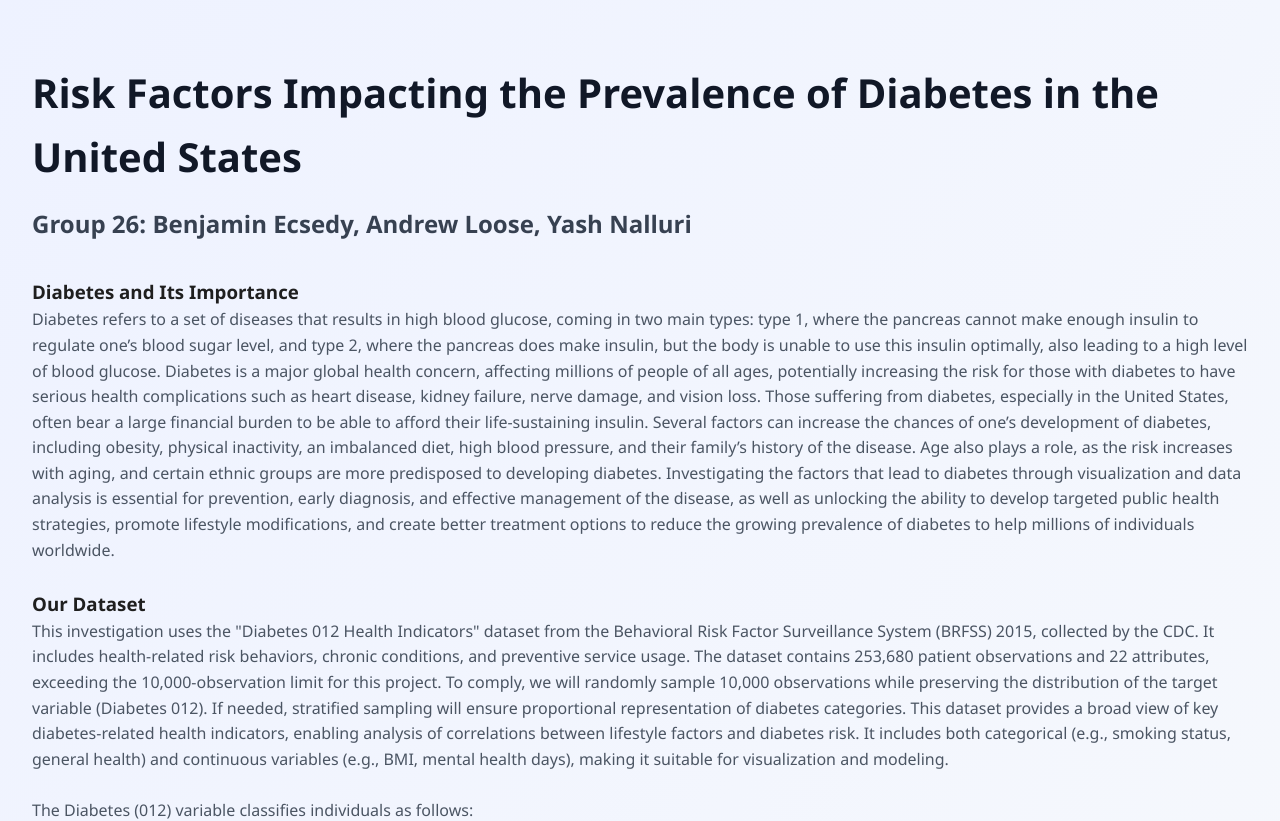
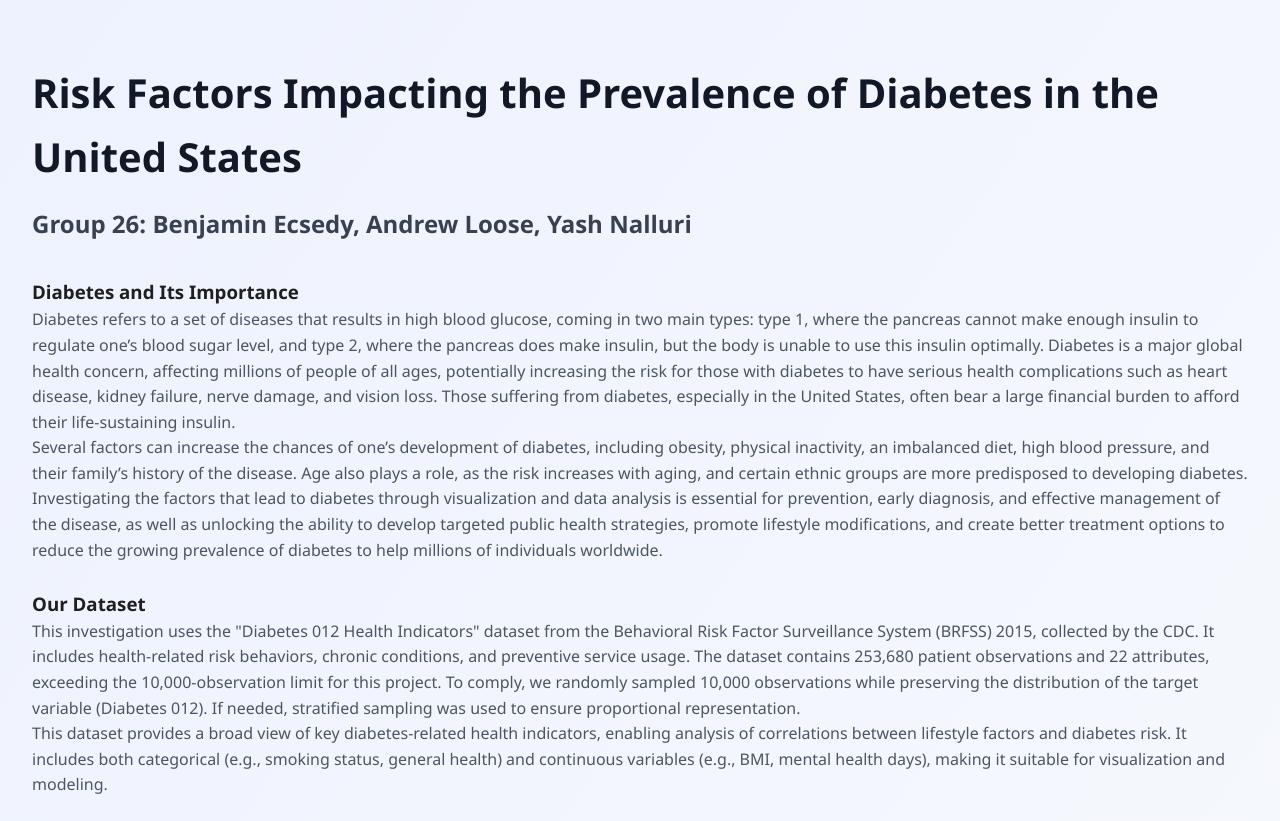
Before and after one commit to yashnalluri7/ds4200_final, a plain HTML site: page index.html in a window 1280 px wide. Shown: the part 73-894 px from the top of the page. Drawn offline with Linux system fonts and the light colour scheme; a script that the page names is missing.

Commit message:
Update index.html

```diff
--- a/index.html
+++ b/index.html
@@ -1,10 +1,10 @@
 <!DOCTYPE html>
 <html lang="en">
 <head>
-    <meta charset="UTF-8">
-    <meta name="viewport" content="width=device-width, initial-scale=1.0">
+    <meta charset="UTF-8" />
+    <meta name="viewport" content="width=device-width, initial-scale=1.0" />
     <title>DS4200 Group 26 Project</title>
-    <link rel="stylesheet" href="styles.css">
+    <link rel="stylesheet" href="styles.css" />
 </head>
 <body>
     <nav class="navbar">
@@ -26,7 +26,7 @@
                     <a href="controllables.html" class="navbar__links">Controllable Factors</a>
                 </li>
                 <li class="navbar__item">
-                    <a href="analysis.html" class="navbar__links"> Overall Analysis</a>
+                    <a href="analysis.html" class="navbar__links">Overall Analysis</a>
                 </li>
                 <li class="navbar__btn">
                     <a href="predictor.html" class="button">Test Our Prediction!</a>
@@ -36,111 +36,74 @@
     </nav>
 
     <!-- Hero Section -->
-    <div class="main">
+    <section class="main">
         <div class="main__container">
             <div class="main__content">
-                <h1>
-                    Risk Factors Impacting the Prevalence of Diabetes in the United States
-                </h1>
+                <h1>Risk Factors Impacting the Prevalence of Diabetes in the United States</h1>
                 <h2>Group 26: Benjamin Ecsedy, Andrew Loose, Yash Nalluri</h2>
-                <br>
+                <br />
 
                 <h3>Diabetes and Its Importance</h3>
                 <p>
-                    Diabetes refers to a set of diseases that results in high
-                    blood glucose, coming in two main types: type 1, where the
-                    pancreas cannot make enough insulin to regulate one’s blood
-                    sugar level, and type 2, where the pancreas does make insulin,
-                    but the body is unable to use this insulin optimally, also
-                    leading to a high level of blood glucose. Diabetes is a major
-                    global health concern, affecting millions of people of all
-                    ages, potentially increasing the risk for those with diabetes
-                    to have serious health complications such as heart disease,
-                    kidney failure, nerve damage, and vision loss. Those
-                    suffering from diabetes, especially in the United States,
-                    often bear a large financial burden to be able to afford
-                    their life-sustaining insulin. Several factors can increase
-                    the chances of one’s development of diabetes, including
-                    obesity, physical inactivity, an imbalanced diet, high
-                    blood pressure, and their family’s history of the disease.
-                    Age also plays a role, as the risk increases with aging,
-                    and certain ethnic groups are more predisposed to
-                    developing diabetes. Investigating the factors that lead to
-                    diabetes through visualization and data analysis is
-                    essential for prevention, early diagnosis, and effective
-                    management of the disease, as well as unlocking the ability
-                    to develop targeted public health strategies, promote
-                    lifestyle modifications, and create better treatment
-                    options to reduce the growing prevalence of diabetes to
-                    help millions of individuals worldwide.
+                    Diabetes refers to a set of diseases that results in high blood glucose, coming in two main types: type 1, where the pancreas cannot make enough insulin to regulate one’s blood sugar level, and type 2, where the pancreas does make insulin, but the body is unable to use this insulin optimally. Diabetes is a major global health concern, affecting millions of people of all ages, potentially increasing the risk for those with diabetes to have serious health complications such as heart disease, kidney failure, nerve damage, and vision loss. Those suffering from diabetes, especially in the United States, often bear a large financial burden to afford their life-sustaining insulin.
                 </p>
-                <br>
+                <p>
+                    Several factors can increase the chances of one’s development of diabetes, including obesity, physical inactivity, an imbalanced diet, high blood pressure, and their family’s history of the disease. Age also plays a role, as the risk increases with aging, and certain ethnic groups are more predisposed to developing diabetes. Investigating the factors that lead to diabetes through visualization and data analysis is essential for prevention, early diagnosis, and effective management of the disease, as well as unlocking the ability to develop targeted public health strategies, promote lifestyle modifications, and create better treatment options to reduce the growing prevalence of diabetes to help millions of individuals worldwide.
+                </p>
 
+
+
+
+                <br />
                 <h3>Our Dataset</h3>
                 <p>
-                    This investigation uses the "Diabetes 012 Health Indicators"
-                    dataset from the Behavioral Risk Factor Surveillance System
-                    (BRFSS) 2015, collected by the CDC. It includes
-                    health-related risk behaviors, chronic conditions,
-                    and preventive service usage. The dataset contains 253,680
-                    patient observations and 22 attributes, exceeding the
-                    10,000-observation limit for this project. To comply, we
-                    will randomly sample 10,000 observations while preserving
-                    the distribution of the target variable (Diabetes 012). If
-                    needed, stratified sampling will ensure proportional
-                    representation of diabetes categories.
+                    This investigation uses the "Diabetes 012 Health Indicators" dataset from the Behavioral Risk Factor Surveillance System (BRFSS) 2015, collected by the CDC. It includes health-related risk behaviors, chronic conditions, and preventive service usage. The dataset contains 253,680 patient observations and 22 attributes, exceeding the 10,000-observation limit for this project. To comply, we randomly sampled 10,000 observations while preserving the distribution of the target variable (Diabetes 012). If needed, stratified sampling was used to ensure proportional representation.
+                </p>
+                <p>
+                    This dataset provides a broad view of key diabetes-related health indicators, enabling analysis of correlations between lifestyle factors and diabetes risk. It includes both categorical (e.g., smoking status, general health) and continuous variables (e.g., BMI, mental health days), making it suitable for visualization and modeling.
+                </p>
 
-                    This dataset provides a broad view of key diabetes-related
-                    health indicators, enabling analysis of correlations between
-                    lifestyle factors and diabetes risk. It includes both
-                    categorical (e.g., smoking status, general health) and
-                    continuous variables (e.g., BMI, mental health days),
-                    making it suitable for visualization and modeling.
-                </p>
-                <br>
 
+
+
+
+
+
+
+                <br />
                 <p>The Diabetes (012) variable classifies individuals as follows:</p>
-                <ul class="data-translation" style="padding-left:40px">
+                <ul class="data-translation" style="padding-left: 40px">
                     <li>0: No diabetes</li>
                     <li>1: Prediabetes or borderline diabetes</li>
                     <li>2: Diagnosed diabetes</li>
                 </ul>
-                <br>
+                <br />
 
-                <!-- 🔽 Feature Importance Section Inserted Here -->
                 <h3>Feature Importance</h3>
                 <p>
-                    Below is a lollipop chart representing the top 12 most important features
-                    used to predict diabetes using a Random Forest Classifier. These features span
-                    general health indicators, lifestyle choices, and demographic factors.
+                    Below is a lollipop chart representing the top 12 most important features used to predict diabetes using a Random Forest Classifier. These features span general health indicators, lifestyle choices, and demographic factors.
                 </p>
                 <div class="img-center">
-                    <img src="feature_imp_graph.png" alt="Top 12 Feature Importance Lollipop Chart" style="width:80%; max-width:800px;">
+                    <img src="feature_imp_graph.png" alt="Top 12 Feature Importance Lollipop Chart" style="width: 80%; max-width: 800px" />
                 </div>
-                <br>
+                <br />
 
                 <h3>Further References</h3>
                 <p>
-                    Materials referenced in this investigation to serve as
-                    further reading into diabetes risk factors can be found in
-                    the following papers:
+                    Materials referenced in this investigation to serve as further reading into diabetes risk factors can be found in the following papers:
                 </p>
-                <ul class="references" style="padding-left:40px">
-                    <li>Ismail L, Materwala H, Al Kaabi J. Association of
-                        risk factors with type 2 diabetes: A systematic review.
-                        Comput Struct Biotechnol J. 2021 Mar 10;19:1759-1785.
-                        doi: 10.1016/j.csbj.2021.03.003. PMID: 33897980;
-                        PMCID: PMC8050730.
+                <ul class="references" style="padding-left: 40px">
+                    <li>
+                        Ismail L, Materwala H, Al Kaabi J. Association of risk factors with type 2 diabetes: A systematic review. Comput Struct Biotechnol J. 2021 Mar 10;19:1759-1785. doi: 10.1016/j.csbj.2021.03.003. PMID: 33897980; PMCID: PMC8050730.
                     </li>
-                    <li>Wild SH, Byrne CD. Risk factors for diabetes and coronary heart disease. BMJ 2006;333:1009.
-                        <a href="https://www.bmj.com/content/333/7576/1009">
-                            https://www.bmj.com/content/333/7576/1009
-                        </a>
+                    <li>
+                        Wild SH, Byrne CD. Risk factors for diabetes and coronary heart disease. BMJ 2006;333:1009.
+                        <a href="https://www.bmj.com/content/333/7576/1009">https://www.bmj.com/content/333/7576/1009</a>
                     </li>
                 </ul>
             </div>
         </div>
-    </div>
+    </section>
 
     <!-- Footer Section -->
     <footer>
@@ -149,7 +112,7 @@
                 <h2>About</h2>
                 <p>Group Contact Info:</p>
                 <p>For questions and concerns</p>
-                <p>all rights reserved</p>
+                <p>All rights reserved</p>
             </div>
             <div class="footer-links">
                 <ul>
```
